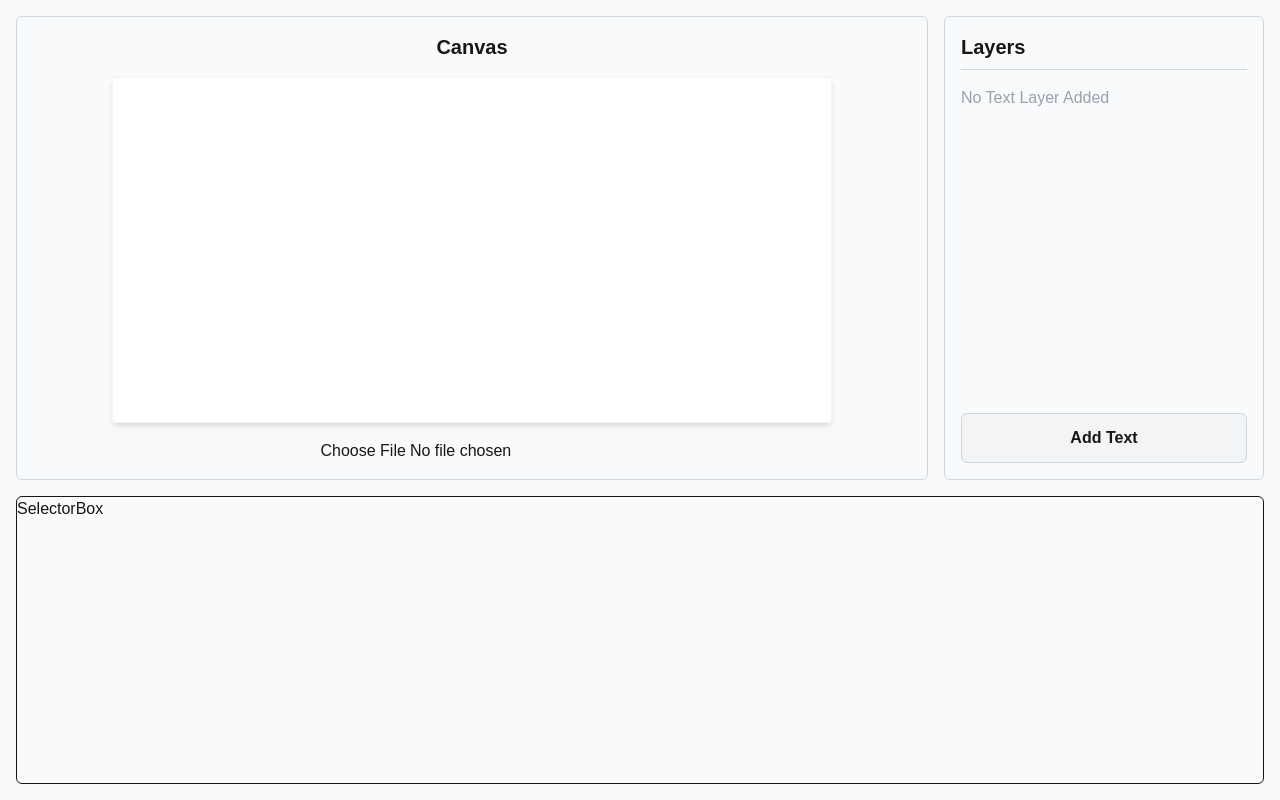
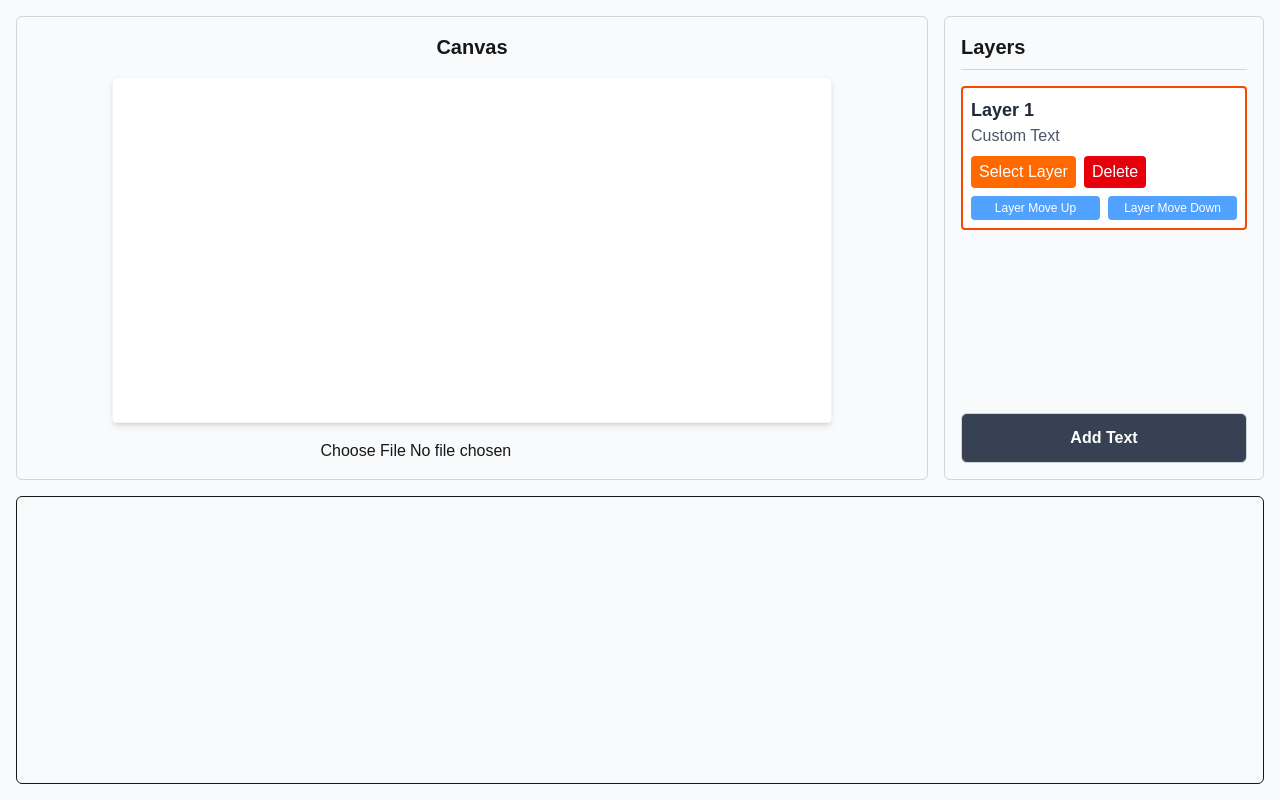
Before and after one commit to mdmaroof/image_text_composer, a Next.js app: page / in a window 1280 px wide. Both pictures are taken after a click on the button "Add Text". Built offline with nearby package versions, Linux system fonts and the light colour scheme.

Commit message:
handling layers context

```diff
--- a/src/app/page.tsx
+++ b/src/app/page.tsx
@@ -1,9 +1,11 @@
 import Canvas from "@/component/canvas";
 import Layers from "@/component/layers";
 import SelectorBox from "@/component/selector";
+import { AppProvider } from "@/context/AppContext";
 
 export default function Home() {
   return (
+    <AppProvider>
       <div className="relative flex flex-col flex-1 gap-4 bg-gray-50 px-4 py-4 w-full h-dvh">
         <div className="flex flex-1 gap-4 h-full min-h-0">
           <Canvas />
@@ -12,5 +14,6 @@ export default function Home() {
 
         <SelectorBox />
       </div>
+    </AppProvider>
   );
 }
--- a/src/component/common/Button.tsx
+++ b/src/component/common/Button.tsx
@@ -7,7 +7,7 @@ const Button = ({ label, onClick }: ButtonType) => {
   return (
     <button
       onClick={() => onClick()}
-      className="bg-gray-100 hover:bg-gray-200 mx-4 py-3 border border-gray-300 rounded-md font-bold transition-all cursor-pointer"
+      className="bg-gray-700 hover:bg-gray-800 mx-4 py-3 border border-gray-300 rounded-md font-bold text-white transition-all cursor-pointer"
     >
       {label}
     </button>
--- a/src/component/layers/index.tsx
+++ b/src/component/layers/index.tsx
@@ -1,10 +1,22 @@
 "use client";
-import { useLayersHook } from "@/hooks/layers";
+import { AppContext } from "@/context/AppContext";
 import Button from "../common/Button";
 import LayerCard from "./layerCard";
+import { useContext } from "react";
 
 const Layers = () => {
-  const { setTextLayers, textLayers } = useLayersHook();
+  const { setTextLayers, textLayers, selected, setSelected } =
+    useContext(AppContext)!;
+
+  const addTextLayer = () => {
+    setTextLayers((prev) => {
+      const newId = prev.length + 1;
+      const newLayer = { text: "Custom Text", id: newId };
+      setSelected(newId);
+      return [newLayer, ...prev];
+    });
+  };
+
   return (
     <main
       id="layers"
@@ -18,13 +30,24 @@ const Layers = () => {
         id="listing"
         className="flex flex-col flex-1 gap-4 px-4 overflow-y-auto"
       >
-        {/* <LayerCard selected number={1} label="heloo world" /> */}
         {textLayers.length === 0 && (
           <h1 className="text-gray-400">No Text Layer Added</h1>
         )}
+
+        {textLayers.length > 0 &&
+          textLayers.map((card) => {
+            return (
+              <LayerCard
+                selected={selected === card.id}
+                key={card.id}
+                label={card.text}
+                number={card.id}
+              />
+            );
+          })}
       </section>
 
-      <Button label="Add Text" onClick={() => {}} />
+      <Button label="Add Text" onClick={addTextLayer} />
     </main>
   );
 };
--- a/src/component/layers/layerCard.tsx
+++ b/src/component/layers/layerCard.tsx
@@ -1,3 +1,6 @@
+import { AppContext } from "@/context/AppContext";
+import { useContext } from "react";
+
 type LayerCardType = {
   label: string;
   number: number;
@@ -5,14 +8,47 @@ type LayerCardType = {
 };
 
 const LayerCard = ({ label, number, selected }: LayerCardType) => {
+  const { setTextLayers, setSelected } = useContext(AppContext)!;
+
+  const deleteLayer = () => {
+    setTextLayers((prev) => {
+      return prev.filter((z) => z.id !== number);
+    });
+  };
   return (
     <div
       className={`flex flex-col justify-center ${
-        selected ? "border-orange-600" : "border-gray-300"
-      } bg-white px-2 py-2 border  rounded w-full h-20 shrink-0`}
+        selected ? "border-orange-600" : "border-gray-200"
+      } bg-white border-2  px-2 py-2 rounded w-full shrink-0`}
     >
       <h2 className="font-bold text-gray-800 text-lg">Layer {number}</h2>
       <h4 className="text-gray-600">{label}</h4>
+
+      <section className="flex flex-col gap-2 mt-2">
+        <div className="flex gap-2">
+          <div
+            onClick={() => setSelected(number)}
+            className="bg-orange-500 px-2 py-1 rounded text-white"
+          >
+            Select Layer
+          </div>
+          <div
+            onClick={deleteLayer}
+            className="bg-red-600 px-2 py-1 rounded text-white"
+          >
+            Delete
+          </div>
+        </div>
+
+        <section className="flex flex-row gap-2">
+          <div className="flex-1 bg-blue-400 py-1 rounded text-white text-xs text-center">
+            Layer Move Up
+          </div>
+          <div className="flex-1 bg-blue-400 py-1 rounded text-white text-xs text-center">
+            Layer Move Down
+          </div>
+        </section>
+      </section>
     </div>
   );
 };
--- a/src/component/selector/index.tsx
+++ b/src/component/selector/index.tsx
@@ -1,7 +1,17 @@
+"use client";
+import { AppContext } from "@/context/AppContext";
+import { useContext } from "react";
+
 const SelectorBox = () => {
+  const { textLayers } = useContext(AppContext)!;
   return (
     <section id="selector" className="relative border rounded-md h-72">
-      SelectorBox
+      {/* SelectorBox - {textLayers.length} */}
+      {textLayers.length === 0 && (
+        <main className="flex justify-center items-center h-full">
+          <div className="text-gray-500">Select Text Layer first</div>
+        </main>
+      )}
     </section>
   );
 };
--- /dev/null
+++ b/src/context/AppContext.tsx
@@ -0,0 +1,30 @@
+"use client";
+
+import { createContext, ReactNode, useState } from "react";
+
+type TextLayerType = {
+  id: number;
+  text: string;
+};
+
+type AppContextType = {
+  textLayers: TextLayerType[];
+  selected: number | null;
+  setTextLayers: React.Dispatch<React.SetStateAction<TextLayerType[]>>;
+  setSelected: React.Dispatch<React.SetStateAction<number | null>>;
+};
+
+export const AppContext = createContext<AppContextType | undefined>(undefined);
+
+export const AppProvider = ({ children }: { children: ReactNode }) => {
+  const [textLayers, setTextLayers] = useState<TextLayerType[]>([]);
+  const [selected, setSelected] = useState<number | null>(null);
+
+  return (
+    <AppContext.Provider
+      value={{ textLayers, setTextLayers, selected, setSelected }}
+    >
+      {children}
+    </AppContext.Provider>
+  );
+};
--- a/src/hooks/layers.tsx
+++ b/src/hooks/layers.tsx
@@ -5,6 +5,7 @@ type TextLayerType = {
   id: number;
   text: string;
 };
+
 export const useLayersHook = () => {
   const [textLayers, setTextLayers] = useState<TextLayerType[]>([]);
   return { textLayers, setTextLayers };
```
Lines whose indentation alone changed are shown as unchanged.
